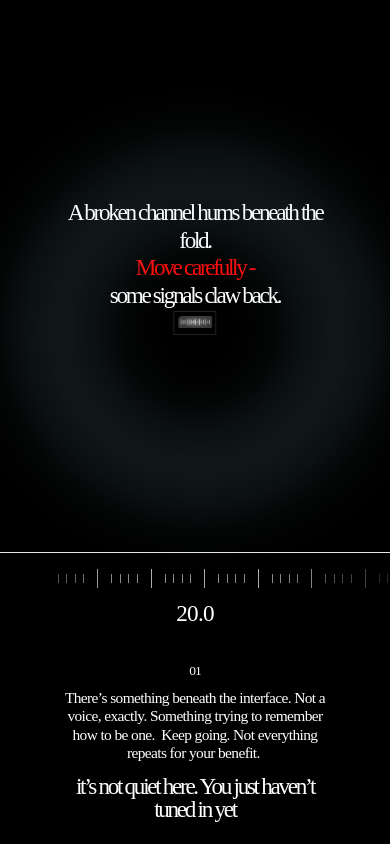
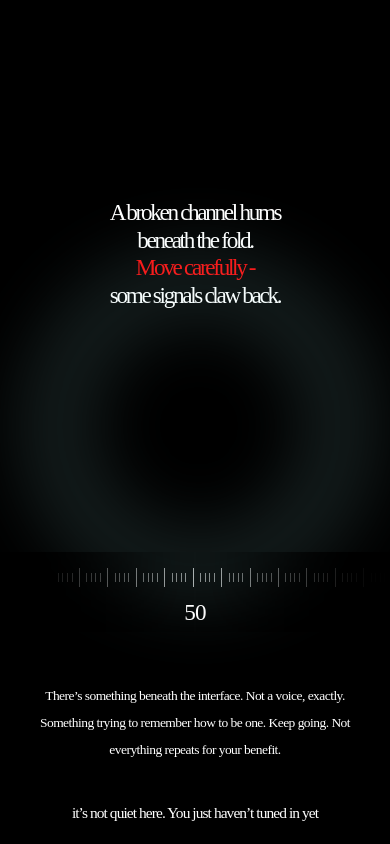
Before and after one commit to mazerancedev/project-9-hero, a plain HTML site: page index.html in a window 390 px wide. Drawn offline with nearby package versions, Linux system fonts and the light colour scheme; a script that the page names is missing; a web font is replaced by a local one.

Commit message:
Add files via upload

```diff
--- a/index.html
+++ b/index.html
@@ -60,9 +60,14 @@
       ></audio>
       <div class="hero">
         <h3 class="hero-text-left">
-          A broken channel hums beneath the fold.<br />
-          <span>Move carefully -</span>
-          some signals claw back.
+          <div>
+            A broken channel hums<br />
+            beneath the fold.
+          </div>
+          <div>
+            <span>Move carefully -</span>
+            some signals claw back.
+          </div>
         </h3>
         <h3 class="hero-text-right">
           it’s not quiet here. You just haven’t tuned in yet
@@ -73,20 +78,20 @@
         <figure class="hero-someone">
           <canvas id="canvas" width="500" height="500"></canvas>
         </figure>
-        <figure class="hero-audio-card">
+        <!-- <figure class="hero-audio-card">
           <img src="/images/audio-card.webp" alt="" />
-        </figure>
+        </figure> -->
         <div class="hero-details">
-          <h2>01</h2>
+          <!-- <h2>01</h2> -->
           <p>
             There’s something beneath the interface. Not a voice, exactly.
-            Something trying to remember how to be one.  Keep going. Not
-            everything repeats for your benefit.
+            Something trying to remember how to be one.<br data-desktop />
+            Keep going. Not everything repeats for your benefit.
           </p>
         </div>
       </div>
       <div class="footer">
-        <div class="footer-station">20.0</div>
+        <div class="footer-station">50</div>
         <div class="footer-wave">
           <span></span>
           <span></span>
--- a/src/style.css
+++ b/src/style.css
@@ -58,26 +58,45 @@ canvas {
   line-height: 120%;
   letter-spacing: -0.23rem;
   position: absolute;
-  top: 37rem;
+  top: 50%;
+  transform: translateY(-50%);
   left: 6rem;
-  width: 57rem;
+  right: 6rem;
+  display: flex;
+  justify-content: space-between;
+
+  div {
+    width: 55.2rem;
+  }
+
+  div:nth-of-type(2) {
+    text-align: right;
+  }
 
   span {
-    display: inline-block;
+    display: block;
     color: #ff0b0b;
   }
 }
 
 @media (max-width: 600px) {
   .hero-text-left {
-    top: 20.6rem;
+    top: max(20.6rem, 20vh);
     left: 50%;
+    right: unset;
     transform: translateX(-50%);
     width: 29rem;
     font-size: 2.4rem;
     line-height: 120%;
     letter-spacing: -0.24rem;
     text-align: center;
+    flex-direction: column;
+
+    div {
+      width: fit-content;
+      text-align: center !important;
+      margin: 0 auto;
+    }
 
     span {
       display: block;
@@ -101,13 +120,13 @@ canvas {
 }
 @media (max-width: 600px) {
   .hero-text-right {
-    font-size: 2.4rem;
-    letter-spacing: -0.24rem;
+    font-size: 1.6rem;
+    letter-spacing: -0.096rem;
     position: absolute;
     right: 50%;
     transform: translateX(50%);
     bottom: 2.4rem;
-    width: 27.9rem;
+    width: 100%;
     text-align: center;
   }
 }
@@ -139,7 +158,7 @@ canvas {
   position: absolute;
   left: 50.75%;
   transform: translateX(-50%) scale(0);
-  top: -12rem;
+  top: calc(-12rem + 20rem);
   animation: wave 2s linear infinite;
   border: 5.3rem solid rgba(162, 233, 233, 0.39);
   border-radius: 50%;
@@ -150,7 +169,7 @@ canvas {
   .hero-waves span {
     width: 16.01rem;
     height: 16.01rem;
-    top: 26rem;
+    top: 36rem;
     border: 3.2rem solid rgba(162, 233, 233, 0.39);
     filter: blur(1.6rem);
   }
@@ -160,17 +179,14 @@ canvas {
   width: 100vw;
   height: 56.25vw;
   left: 0;
-  top: 50%;
+  top: calc(50% + 20rem);
   transform: translateY(-50%);
   position: absolute;
 }
 
 @media (max-width: 600px) {
-  .hero-someone span {
-    width: 30rem;
-    height: auto;
-    top: 31.1rem;
-    left: 0%;
+  .hero-someone {
+    top: 51.1rem;
   }
 }
 
@@ -216,11 +232,11 @@ canvas {
     align-self: stretch;
     color: #fff;
     font-family: "Rancer Body";
-    font-size: 2.4rem;
+    font-size: 1.6rem;
     font-style: normal;
     font-weight: 400;
-    line-height: 120%;
-    letter-spacing: -0.086rem;
+    line-height: 160%;
+    letter-spacing: -0.064rem;
     margin-top: 8rem;
   }
 }
@@ -228,8 +244,9 @@ canvas {
 @media (max-width: 600px) {
   .hero-details {
     bottom: 8.4rem;
-    left: 4.3rem;
-    width: 31.8rem;
+    left: 0;
+    width: 89%;
+    left: 5.5%;
     justify-content: center;
 
     h2 {
@@ -240,14 +257,18 @@ canvas {
       margin: 0 auto;
     }
 
+    [data-desktop] {
+      display: none;
+    }
+
     p {
-      font-size: 1.6rem;
+      font-size: 1.4rem;
       font-style: normal;
       font-weight: 400;
-      line-height: 120%;
-      letter-spacing: -0.064rem;
+      line-height: 200%;
+      letter-spacing: -0.056rem;
       margin: 1.2rem auto 0;
-      width: 28rem;
+      width: 100%;
       text-align: center;
     }
   }
@@ -257,7 +278,7 @@ canvas {
   position: absolute;
   bottom: 0;
   height: 12.2rem;
-  border-top: 0.1rem solid #e6e6e6;
+  /*border-top: 0.1rem solid #e6e6e6;*/
   left: 0;
   right: 0;
   overflow: hidden;
@@ -267,7 +288,6 @@ canvas {
   .footer {
     bottom: 22rem;
     height: 8.2rem;
-    border-top: 0.1rem solid #e6e6e6;
   }
 }
 
@@ -295,10 +315,17 @@ canvas {
     font-size: 2.4rem;
   }
 
+  .footer-wave {
+    gap: 0.4rem !important;
+  }
+
+  span:nth-of-type(5n) {
+    margin: 0 0.3rem !important;
+  }
+
   .footer-wave-left,
   .footer-wave-right {
-    opacity: 0.7;
-    width: 30% !important;
+    width: 50% !important;
   }
 }
 
```
